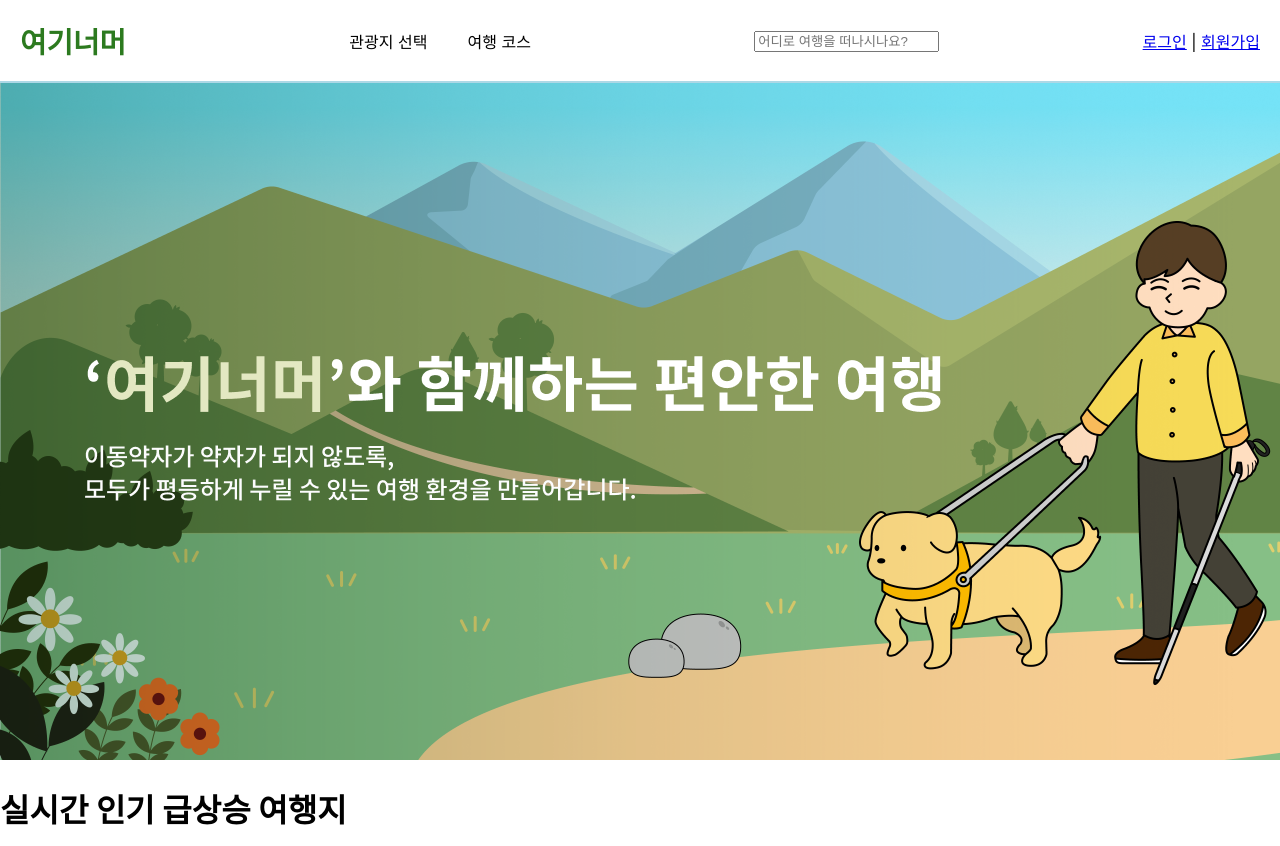
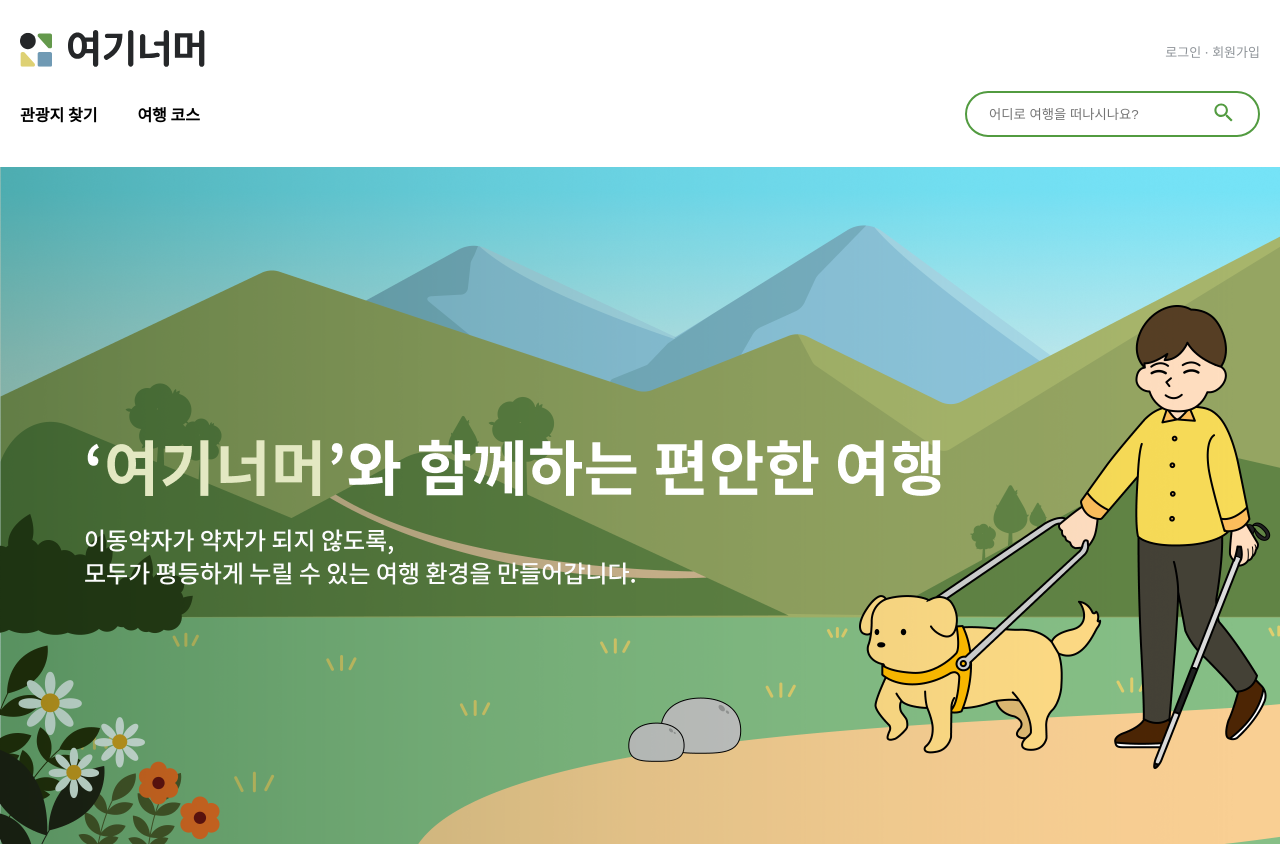
Before and after one commit to bumjuni/OverHereFrontend, a React (Create React App) app: page / in a window 1280 px wide. Shown: the top 846 px of the page. Built offline with nearby package versions, Linux system fonts and the light colour scheme.

Commit message:
design: 헤더 디자인 수정

```diff
--- a/src/components/Header/Header.css
+++ b/src/components/Header/Header.css
@@ -1,21 +1,22 @@
 /* Header 전체 레이아웃 */
 .header {
   display: flex;
+  flex-direction: column;
   justify-content: space-between;
   align-items: center;
   padding: 20px;
   background-color: #fff; /* 배경색 흰색 */
-  border-bottom: 2px solid #add8e6; /* 아래쪽 파란 테두리 */
+  /* border-bottom: 2px solid #add8e6; /* 아래쪽 파란 테두리 */
 
 }
 
 /* 로고 스타일 */
-.logo h1 {
+/* .logo h1 {
   margin: 0;
   font-size: 1.8em;
-  color: #2c7a1f; /* 초록색 텍스트 */
+  color: #2c7a1f;
   font-weight: bold;
-}
+} */
 
 /* 네비게이션 스타일 */
 .nav ul {
@@ -23,12 +24,8 @@
   display: flex;
   margin: 0;
   padding: 0;
-
-}
-
-.nav ul li {
-  margin-left: 20px; /* 아이템 간격 */
-
+  font-weight: bold;
+  gap: 20px;
 }
 
 .nav ul li a {
@@ -40,3 +37,48 @@
 .nav ul li a:hover {
   text-decoration: underline;
 }
+
+#contents{
+  display: flex;
+  justify-content: space-between;
+  width: 100%;
+  align-items: center;
+  padding: 10px;
+}
+
+.auth-links a{
+  text-decoration: none;
+  font-size: small;
+  color: #8E9398;
+}
+
+.auth-links a:visited {
+  text-decoration: none;
+  color: #8E9398;
+}
+
+.search-bar{
+  display: flex;
+  border: 2px solid #529B40;
+  border-radius: 30em;
+  padding: 5px 15px 5px 20px;
+  width: 20vw;
+  height: 2em;
+  justify-content: space-between;
+  align-items: center;
+
+  input {
+    border: none;
+  }
+  input:focus{
+    border: 0px;
+  }
+  button {
+    border: none;
+    background-color: unset;
+  }
+  button:hover{
+    background-color: unset;
+    cursor: pointer;
+  }
+}
--- a/src/components/Header/Header.jsx
+++ b/src/components/Header/Header.jsx
@@ -1,19 +1,25 @@
 import React from 'react';
 import { Link } from 'react-router-dom';
+import {ReactComponent as Logo} from '../../assets/svg/Logo.svg';
+import {ReactComponent as SearchIcon} from '../../assets/svg/SearchIcon.svg';
 import './Header.css'; // 헤더 스타일링 css
 
 const Header = () => {
   return (
     <header className="header">
-      <div className="logo">
-        <h1>여기너머</h1>
-
+      <div id="contents">
+      <Link to="/"> <Logo /> </Link>
+        <div className="auth-links">
+          {/* <Link to="/login">로그인</Link> | <Link to="/signup">회원가입</Link> */}
+          <Link to="/sign"> 로그인 · 회원가입 </Link>
+        </div>
       </div>
 
+      <div id="contents">
         <nav className="nav">
           <ul>
             <li>
-            <Link to="/tourist-destinations">관광지 선택</Link>
+              <Link to="/search">관광지 찾기</Link>
             </li>
             <li>
               <Link to="/travel-routes">여행 코스</Link>
@@ -26,9 +32,8 @@ const Header = () => {
             placeholder="어디로 여행을 떠나시나요?"
             aria-label="Search destinations"
           />
+          <button><SearchIcon width="25" height="25"/></button>
         </div>
-      <div className="auth-links">
-        <Link to="/login">로그인</Link> | <Link to="/signup">회원가입</Link>
       </div>
     </header>
   );
```
Also changed, not shown: src/assets/svg/Logo.svg (added), src/assets/svg/SearchIcon.svg (added). Lines whose indentation alone changed are shown as unchanged.
